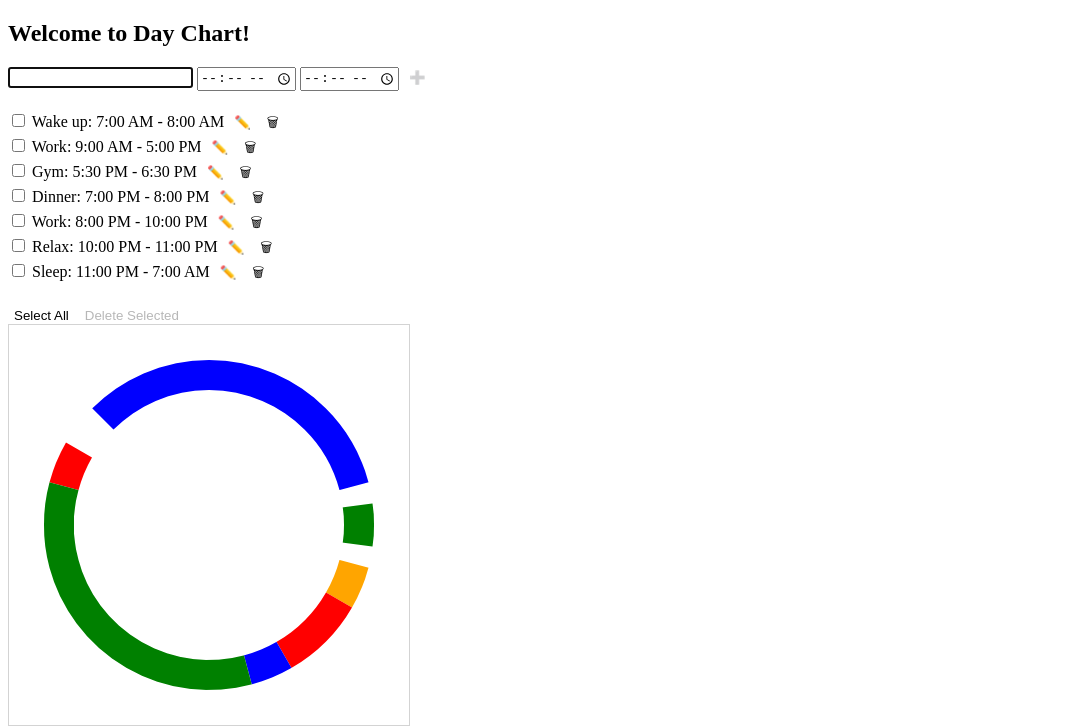
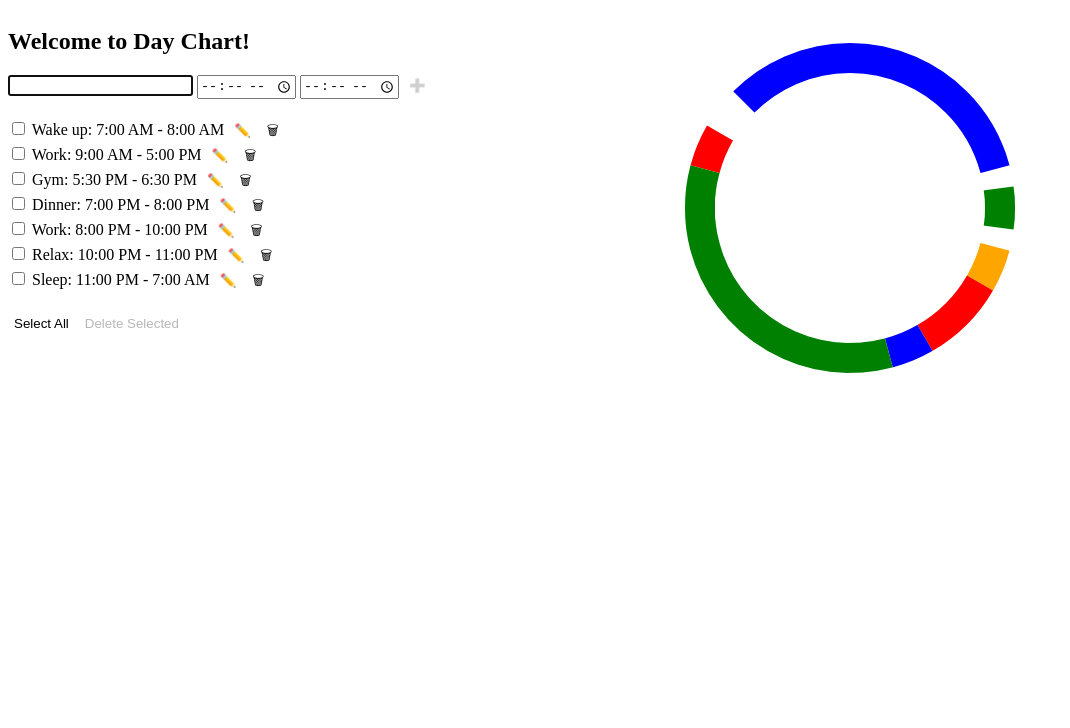
Before and after one commit to trevorbehnke/dayChart_old, a Svelte app: page / in a window 1280 px wide. Shown: the top 728 px of the page, without its empty margins (0-1070 px from the left). Built offline with nearby package versions, Linux system fonts and the light colour scheme.

Commit message:
feat: :sparkles: configured color picker code and restyled app page

```diff
--- a/src/App.svelte
+++ b/src/App.svelte
@@ -6,8 +6,22 @@
   import Chart from "./chart.svelte"
 </script>
 
-<!-- Two-way binding of the writable store with Todos.svelte"-->
-<Todos bind:todos={$todos} />
+<div class="container">
+  <!-- Two-way binding of the writable store with Todos.svelte"-->
+  <div>
+    <Todos bind:todos={$todos} />
+  </div>
 
-<!-- Pass the writable store to Chart as a prop -->
-<Chart todos={$todos}/>
+  <div>
+    <Chart todos={$todos}/>
+  </div>
+  <!-- Pass the writable store to Chart as a prop -->
+</div>
+
+<style>
+ .container {
+    display: grid;
+    grid-template-columns: 1fr 1fr;
+    grid-gap: 20px;
+}
+</style>
--- a/src/chart.svelte
+++ b/src/chart.svelte
@@ -1,9 +1,11 @@
+<div>
   <canvas
     bind:this={canvas}
     id="myChart"
     width="400"
     height="400"
   ></canvas>
+</div>
 
 <script>
   import { afterUpdate } from 'svelte';
@@ -47,7 +49,6 @@
 
 <style>
 	canvas {
-    border: 1px solid #d3d3d3;
     transform: rotate(90deg);
 	}
 </style>
--- a/src/colorPicker.js
+++ b/src/colorPicker.js
@@ -1,11 +1,11 @@
-const data = [
+let data = [
   { color: "red" },
   { color: "blue" },
   { color: "green" },
   { color: "orange" },
 ];
 
-const colors = [
+let colors = [
   "yellow",
   "purple",
   "pink",
--- a/src/components/NewTodo.svelte
+++ b/src/components/NewTodo.svelte
@@ -46,6 +46,7 @@
 </script>
 
 <!-- Submit new todo form | If escape key is pressed, input is reset via "onCancel" function-->
+<div>
   <form on:submit|preventDefault={addTodo} on:keydown={e => e.key === 'Escape' && onCancel()}>
     <h2 >
       <label for="todo-0">Welcome to Day Chart!</label>
@@ -58,3 +59,4 @@
     <input bind:value={end} type="time" id="todo-0" autoComplete="off"/>
     <button type="submit" disabled={!name || !start || !end}>➕</button>
   </form>
+</div>
```
Lines whose indentation alone changed are shown as unchanged.
